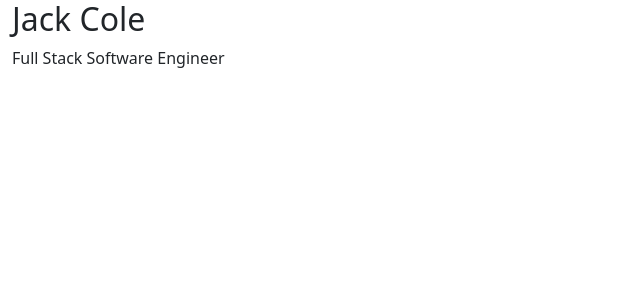
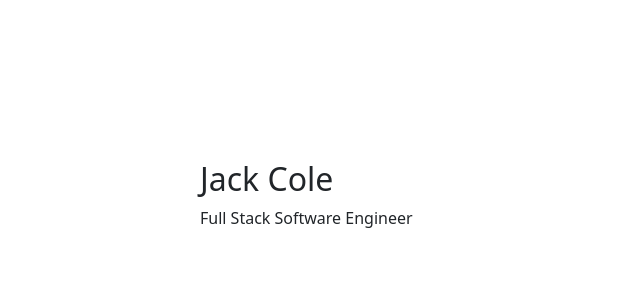
Before and after one commit to 123JackCole/portfolio, a React (Create React App) app: page / in a window 1280 px wide. Shown: the top 300 px of the page, without its empty margins (0-640 px from the left). Built offline with nearby package versions, Linux system fonts and the light colour scheme.

Commit message:
experimenting with rows and columns

```diff
--- a/src/App.js
+++ b/src/App.js
@@ -1,22 +1,24 @@
 import "./styles/App.css";
 import Container from "react-bootstrap/Container";
-import Row from "react-bootstrap/Row";
-import Col from "react-bootstrap/Col";
+// import Row from "react-bootstrap/Row";
+// import Col from "react-bootstrap/Col";
 
 // import NavBar from "./components/NavBar.js";
 import Name from "./components/Name.js";
+import About from "./containers/About";
+import Projects from "./containers/Projects.js";
+import Contact from "./containers/Contact.js";
+import Pets from "./containers/Pets.js";
 
 const App = () => {
   return (
     <>
-      <Container fluid>
-        <Row>
-          <Col>
-            <div>
-              <Name />
-            </div>
-          </Col>
-        </Row>
+      <Container>
+        <Name />
+        <About />
+        <Projects />
+        <Contact />
+        <Pets />
       </Container>
     </>
   );
--- a/src/components/Name.js
+++ b/src/components/Name.js
@@ -1,10 +1,20 @@
 import React from "react";
+import Row from "react-bootstrap/Row";
+import Col from "react-bootstrap/Col";
 
 const Name = () => {
   return (
     <>
-      <h2> Jack Cole </h2>
-      <p> Full Stack Software Engineer </p>
+      <Row>
+        <Col>
+          <div id="banner">
+            <div className="inner">
+              <h2> Jack Cole </h2>
+              <p> Full Stack Software Engineer </p>
+            </div>
+          </div>
+        </Col>
+      </Row>
     </>
   );
 };
--- a/src/containers/About.js
+++ b/src/containers/About.js
@@ -0,0 +1,7 @@
+import React from "react";
+
+const About = () => {
+  return <div></div>;
+};
+
+export default About;
--- a/src/containers/Contact.js
+++ b/src/containers/Contact.js
@@ -1,5 +1,7 @@
+import React from "react";
+
 const Contact = () => {
-    return(<div></div>);
-}
+  return <div></div>;
+};
 
 export default Contact;
--- a/src/styles/App.css
+++ b/src/styles/App.css
@@ -36,3 +36,14 @@
     transform: rotate(360deg);
   }
 }
+
+/* Custom CSS Below */
+
+#banner {
+  padding: 10em 0 4.75em 0;
+}
+
+#banner .inner {
+  margin: 0 auto;
+  width: 55em;
+}
```
